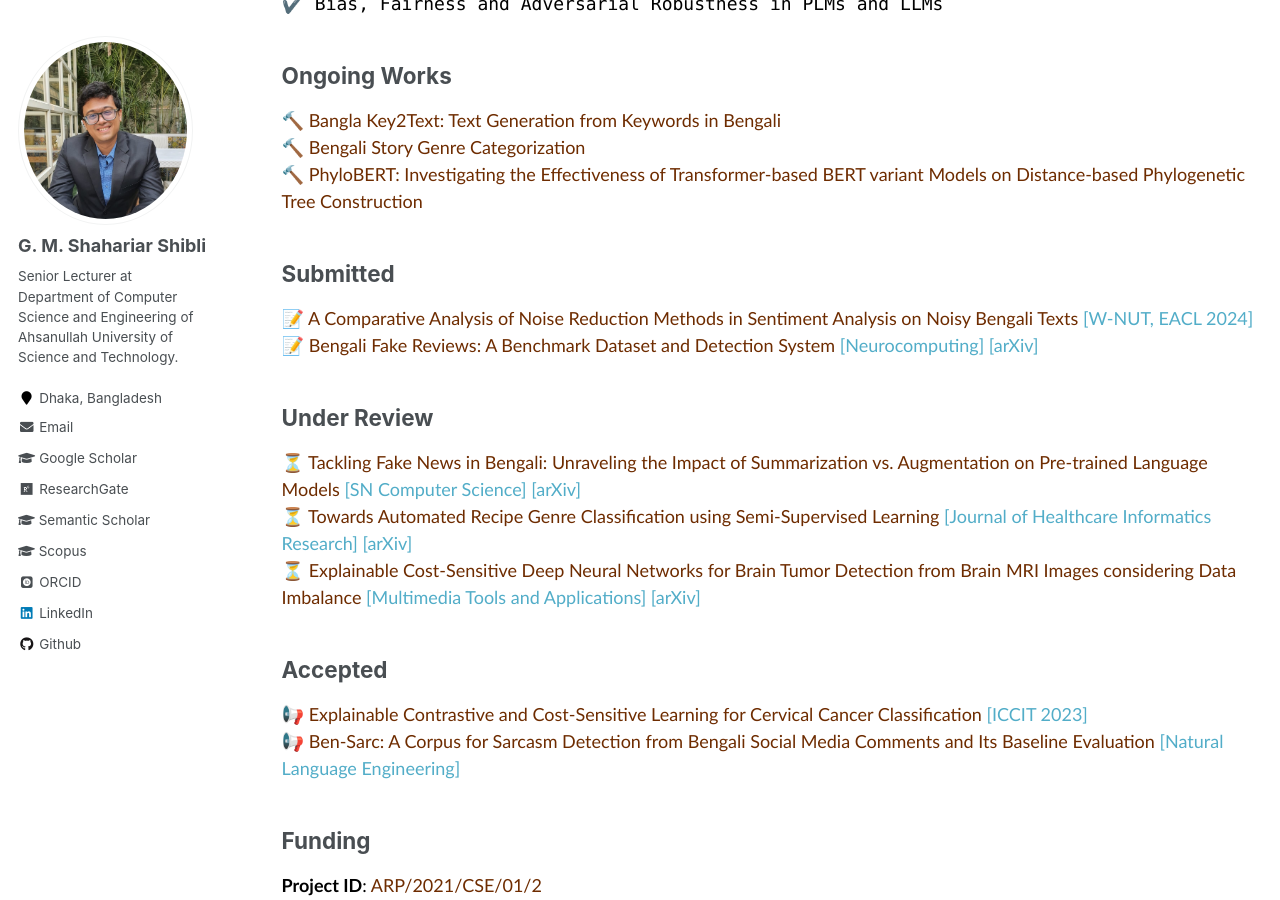
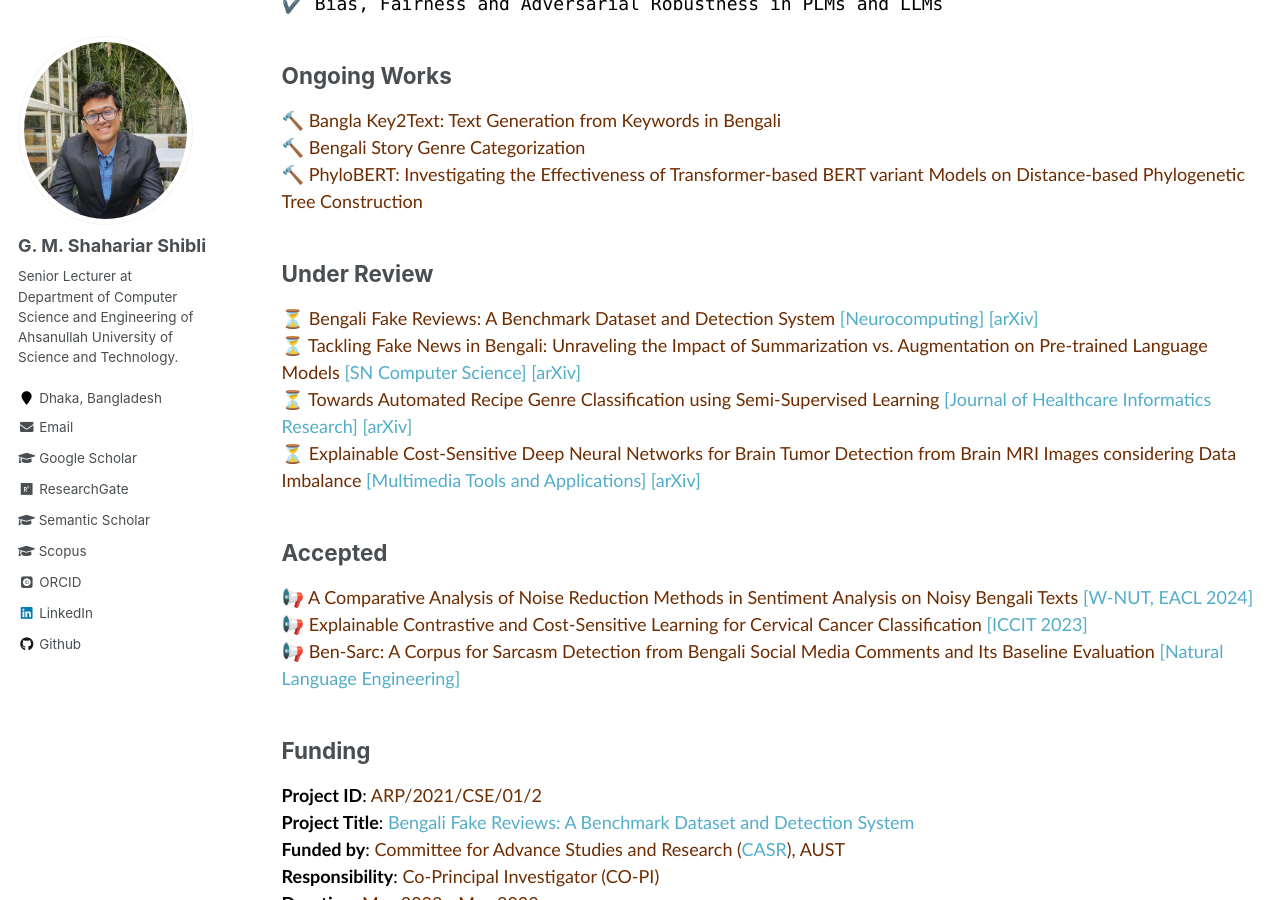
Before and after one commit to shahariar-shibli/shahariar-shibli.github.io, a Jekyll site: the page built from _pages/research.md, in a window 1280 px wide and 900 px high, scrolled down 363 px. Built offline with Jekyll 4.4.1, drawn with Linux system fonts in a browser that asks for light colours; some web fonts are replaced; some of the changed lines change nothing that is shown.

Commit message:
Update research.md

```diff
--- a/_pages/research.md
+++ b/_pages/research.md
@@ -23,19 +23,17 @@ author_profile: true
 🔨 <span style="color:#6E2C00">PhyloBERT: Investigating the Effectiveness of Transformer-based BERT variant Models on Distance-based Phylogenetic Tree Construction</span>
 </span>
 
-
+<!--
 ## Submitted
 <span style="font-family:Trebuchet MS;">
-📝 <span style="color:#6E2C00">A Comparative Analysis of Noise Reduction Methods in Sentiment Analysis on Noisy Bengali Texts</span> [[W-NUT, EACL 2024]](https://noisy-text.github.io/2024/)
 📝 <span style="color:#6E2C00">Bengali Fake Reviews: A Benchmark Dataset and Detection System</span> [[Neurocomputing]](https://www.sciencedirect.com/journal/neurocomputing) [[arXiv]](https://arxiv.org/pdf/2308.01987.pdf)
 </span>
+-->
 
 
 ## Under Review
 <span style="font-family:Trebuchet MS;">
-<!--
-⏳ <span style="color:#6E2C00">Bangla Key2Text: Text Generation from Keywords in Bengali</span> [[EMNLP 2023]](https://2023.emnlp.org/)<br/>
--->
+⏳ <span style="color:#6E2C00">Bengali Fake Reviews: A Benchmark Dataset and Detection System</span> [[Neurocomputing]](https://www.sciencedirect.com/journal/neurocomputing) [[arXiv]](https://arxiv.org/pdf/2308.01987.pdf)<br/>
 ⏳ <span style="color:#6E2C00">Tackling Fake News in Bengali: Unraveling the Impact of Summarization vs. Augmentation on Pre-trained Language Models</span> [[SN Computer Science]](https://www.springer.com/journal/42979/) [[arXiv]](https://arxiv.org/pdf/2307.06979.pdf)<br/>
 ⏳ <span style="color:#6E2C00">Towards Automated Recipe Genre Classification using Semi-Supervised Learning</span> [[Journal of Healthcare Informatics Research]](https://link.springer.com/journal/41666) [[arXiv]](https://arxiv.org/pdf/2310.15693.pdf)<br/>
 ⏳ <span style="color:#6E2C00">Explainable Cost-Sensitive Deep Neural Networks for Brain Tumor Detection from Brain MRI Images considering Data Imbalance</span> [[Multimedia Tools and Applications]](https://www.springer.com/journal/11042) [[arXiv]](https://arxiv.org/pdf/2308.00608.pdf)
@@ -43,6 +41,7 @@ author_profile: true
 
 ## Accepted
 <span style="font-family:Trebuchet MS;">
+📢 <span style="color:#6E2C00">A Comparative Analysis of Noise Reduction Methods in Sentiment Analysis on Noisy Bengali Texts</span> [[W-NUT, EACL 2024]](https://noisy-text.github.io/2024/)<br/>
 📢 <span style="color:#6E2C00">Explainable Contrastive and Cost-Sensitive Learning for Cervical Cancer Classification</span> [[ICCIT 2023]](https://iccit.org.bd/2023/)<br/>
 📢 <span style="color:#6E2C00">Ben-Sarc: A Corpus for Sarcasm Detection from Bengali Social Media Comments and Its Baseline Evaluation</span> [[Natural Language Engineering]](https://www.cambridge.org/core/journals/natural-language-engineering)
 </span>
```
